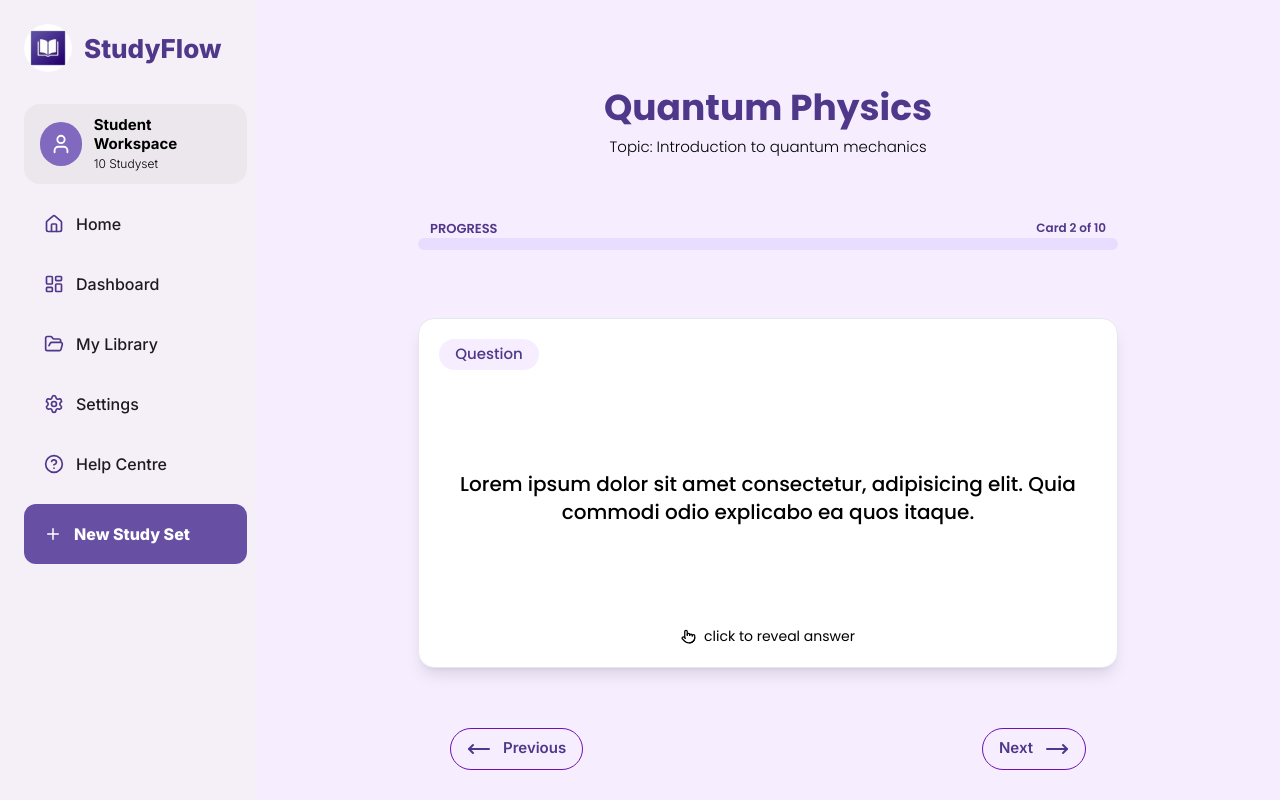
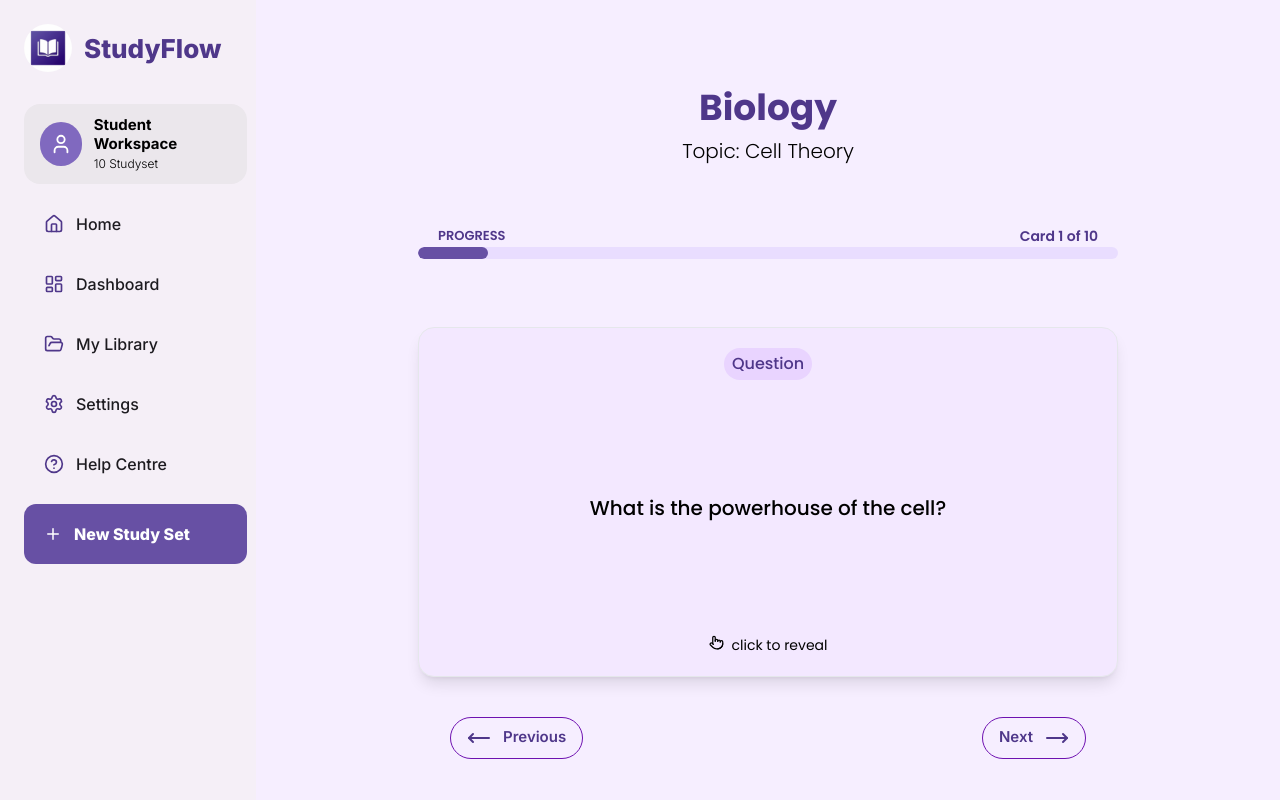
Before and after one commit to omkar-2225/StudyFlow-react, a React (Vite) app: page /flashcards in a window 1280 px wide. Built offline with nearby package versions, Linux system fonts and the light colour scheme.

Commit message:
flashcard page totally interactive.

```diff
--- a/src/StudyFlowComp/Flashcard/Flashcard.jsx
+++ b/src/StudyFlowComp/Flashcard/Flashcard.jsx
@@ -1,39 +1,145 @@
 import { MoveLeft, MoveRight, Pointer } from 'lucide-react'
-import React from 'react'
+import React, { useState } from 'react'
 
 function Flashcard() {
-  return (
+
+    // card flip
+    const [isFlipped, setIsflipped] = useState(false);
+
+    // flashcard info
+    const studySet = {
+        id: 1,
+        subject: "Biology",
+        topic: "Cell Theory",
+        flashcards: [
+            {
+            id: 1,
+            front: "What is the powerhouse of the cell?",
+            back: "Mitochondria produce ATP, the cell's energy currency."
+            },
+            {
+            id: 2,
+            front: "Who proposed the Cell Theory?",
+            back: "Matthias Schleiden and Theodor Schwann."
+            },
+            {
+            id: 3,
+            front: "What is the basic unit of life?",
+            back: "The cell."
+            },
+            {
+            id: 4,
+            front: "Which organelle contains genetic material?",
+            back: "The nucleus."
+            },
+            {
+            id: 5,
+            front: "Which cell organelle is responsible for protein synthesis?",
+            back: "Ribosomes."
+            },
+            {
+            id: 6,
+            front: "What is the function of the cell membrane?",
+            back: "It controls the movement of substances into and out of the cell."
+            },
+            {
+            id: 7,
+            front: "Which cells lack a nucleus?",
+            back: "Prokaryotic cells."
+            },
+            {
+            id: 8,
+            front: "What is cytoplasm?",
+            back: "A jelly-like substance where organelles are suspended."
+            },
+            {
+            id: 9,
+            front: "Which organelle performs photosynthesis?",
+            back: "Chloroplast."
+            },
+            {
+            id: 10,
+            front: "Name the organelle known as the cell's transport system.",
+            back: "Endoplasmic Reticulum (ER)."
+            }
+        ]
+    };
+
+    // current card displayed
+    const [currentIndex, setCurrentIndex] = useState(0);
+
+    // currennt card]
+    const currentCard = studySet.flashcards[currentIndex];
+
+    // handle flip
+    const handleFlip = () => {
+        setIsflipped(!isFlipped)
+    }
+
+    // button logics
+    const handlNext = () => {
+        if(currentIndex < studySet.flashcards.length - 1){
+            setCurrentIndex(currentIndex + 1)
+            setIsflipped(false)
+        }
+    }
+
+    const handlePrev = () => {
+        if(currentIndex > 0){
+            setCurrentIndex(currentIndex - 1)
+            setIsflipped(false)
+            console.log(currentIndex)
+        }
+    }
+
+    return (
     <div className='flex flex-col justify-center items-center -mt-10 font-pop'>
-        <h1 className='text-4xl font-bold mb-2 text-[#4F378A]'>Quantum Physics</h1>
-        <span className='font-light text-[15px] mb-15'>Topic: Introduction to quantum mechanics</span>
+
+        {/* title */}
+        <h1 className='text-4xl font-bold mb-2 text-[#4F378A]'>{studySet.subject}</h1>
+        <span className='font-light text-[20px] mb-15'>Topic: {studySet.topic}</span>
 
         {/* progress bar */}
         <div className='mb-12'>
-            <span className='text-[13px] font-semibold flex flex-row justify-between px-3 text-[#4F378A]'>PROGRESS <span className='text-[12px]'>Card 2 of 10</span></span>
-            <div className=' w-175 h-3 overflow-hidden rounded-full bg-[#E9DDFF] mb-5'></div>
+            <span className='text-[13px] font-semibold flex flex-row justify-between px-5 text-[#4F378A]'>PROGRESS <span className='text-[14px]'>Card {currentIndex + 1} of {studySet.flashcards.length}</span></span>
+
+            <div className='w-175 h-3 overflow-hidden rounded-full bg-[#E9DDFF] mb-5'>
+            <div
+            className='h-full bg-[#6750A4] rounded-full transition-all duration-300'
+            style={{width: `${((currentIndex + 1) / studySet.flashcards.length) * 100}%`}}
+            ></div>
+            </div>
         </div>
 
         {/* flashcards */}
-        <div className='flex flex-col bg-white w-175 h-87.5 p-5 rounded-2xl shadow-lg hover:shadow-purple-200 hover:scale-102 duration-300 border-gray-200 border hover:border-purple-800 mb-15'>
+        <div className='flashcard-container' onClick={handleFlip}>
+            <div className={`flashcard-wrapper ${isFlipped ? 'flipped' : ''}`}>
 
-            <span className='w-25 justify-center text-center bg-[#F6EEFF] text-[#4F378A] px-2 py-1 rounded-full text-[15px] font-medium'>Question</span>
+                {/* front of the flashcard */}
+                <div className='flashcard-front flex flex-col bg-purple-100 p-5 rounded-2xl shadow-lg hover:shadow-purple-200 hover:scale-102 duration-300 border-gray-200 border hover:border-purple-800 mb-15 items-center justify-center'>
+                    <span className='bg-purple-200 text-[#4F378A] px-2 py-1 rounded-full text-[16px] font-medium'>Question</span>
+                    <p className='text-center text-xl font-medium flex-1 flex items-center'>{currentCard.front}</p>
+                    <span className='text-[14px] flex gap-2'><Pointer size={15}/> click to reveal</span>
+                </div>
 
-            <div className="flex-1 flex items-center justify-center">
-                <p className="text-center text-xl mx-2 font-medium">Lorem ipsum dolor sit amet consectetur, adipisicing elit. Quia commodi odio explicabo ea quos itaque.</p>
+                {/* back of the flashcard */}
+                <div className='flashcard-back flex flex-col bg-green-100 p-5 rounded-2xl shadow-lg hover:shadow-green-200 hover:scale-102 duration-300 border-gray-200 border hover:border-green-800 mb-15 items-center justify-center'>
+                    <span className='bg-green-200 text-green-800 px-2 py-1 rounded-full text-[16px] font-medium'>Answer</span>
+                    <p className='text-center text-xl font-medium flex-1 flex items-center'>{currentCard.back}</p>
+                    <span className='text-[14px] flex gap-2 items-center hover:font-medium text-green-800 cursor-pointer'><Pointer size={15}/> click to flip back</span>
+                </div>
+
             </div>
-
-            <span className='gap-2 text-[14px] flex flex-row justify-center items-center cursor-pointer hover:text-[#4F378A] hover:font-semibold'> <Pointer size={15}/> click to reveal answer</span>
         </div>
 
+
         {/* forward, previous buttons */}
-        <div className='w-175 flex flex-row gap-4 justify-between px-8'>
+        <div className='w-175 flex flex-row gap-4 justify-between px-8 mt-10'>
 
-            <button className='group border border-purple-800 rounded-full px-4 py-2 font-sans flex gap-3 justify-center text-[#4F378A] font-semibold text-[15px] hover:bg-[#4F378A] hover:text-white duration-300 transition-all'><MoveLeft size={20} className="w-6 h-6 group-hover:text-white group-hover:scale-110 transition-all duration-300 cursor-pointer text-[#4F378A]" /> Previous</button>
+            <button className='group border border-purple-800 rounded-full px-4 py-2 font-sans flex gap-3 justify-center text-[#4F378A] font-semibold text-[15px] hover:bg-[#4F378A] hover:text-white duration-300 transition-all' onClick={handlePrev}><MoveLeft size={20} className="w-6 h-6 group-hover:text-white group-hover:scale-110 transition-all duration-300 cursor-pointer text-[#4F378A]" /> Previous</button>
 
-            <button className='group border border-purple-800 rounded-full px-4 py-2 font-sans flex gap-3 justify-center text-[#4F378A] font-semibold text-[15px] hover:bg-[#4F378A] hover:text-white duration-300 transition-all'>Next <MoveRight size={20} className="w-6 h-6 group-hover:text-white group-hover:scale-110 transition-all duration-300 cursor-pointer text-[#4F378A]" /></button>
+            <button className='group border border-purple-800 rounded-full px-4 py-2 font-sans flex gap-3 justify-center text-[#4F378A] font-semibold text-[15px] hover:bg-[#4F378A] hover:text-white duration-300 transition-all' onClick={handlNext}>Next <MoveRight size={20} className="w-6 h-6 group-hover:text-white group-hover:scale-110 transition-all duration-300 cursor-pointer text-[#4F378A]"/></button>
 
-
-            {/* <button className='group bg-[#8069BF] rounded-full px-4 py-2 font-sans flex gap-3 justify-center text-white font-semibold text-[15px] hover:bg-[#8a72cb] hover:scale-105 hover:text-white duration-300 transition-all'>Next <MoveRight size={20} className="w-6 h-6 group-hover:text-white group-hover:scale-115 transition-all duration-300 cursor-pointer text-white" /></button> */}
         </div>
     </div>
   )
--- a/src/index.css
+++ b/src/index.css
@@ -18,3 +18,49 @@
   width: 0;
   height: 0;
 }
+
+/* progress bar */
+.progress-fill {
+  width: 0%;
+  height: 12px;
+  background-color: #6750A4;
+  border-radius: 9999px;
+  transition: width 0.3s ease;
+}
+
+/* flashcard css */
+.flashcard-container {
+  perspective: 1000px;
+  width: 700px;
+  display: flex;
+  justify-content: center;
+  align-items: center;
+}
+
+.flashcard-wrapper {
+  position: relative;
+  width: 700px;
+  height: 350px;
+  transition: transform 0.6s;
+  transform-style: preserve-3d;
+}
+
+.flashcard-wrapper.flipped {
+  transform: rotateY(180deg);
+}
+
+.flashcard-front,
+.flashcard-back {
+  position: absolute;
+  width: 100%;
+  height: 100%;
+  backface-visibility: hidden;
+  display: flex;
+  flex-direction: column;
+  justify-content: center;
+  align-items: center;
+}
+
+.flashcard-back {
+  transform: rotateY(180deg);
+}
```
Also changed, not shown: src/StudyFlowComp/Footer/Footer.jsx (added).
